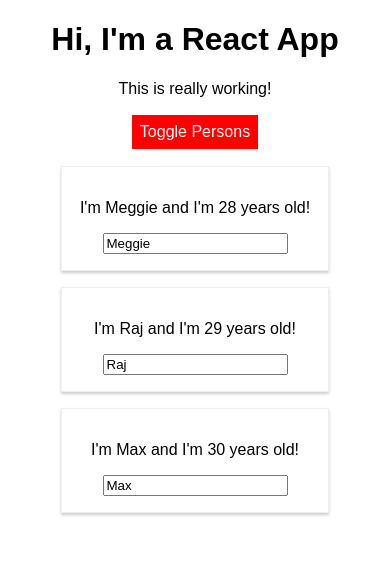
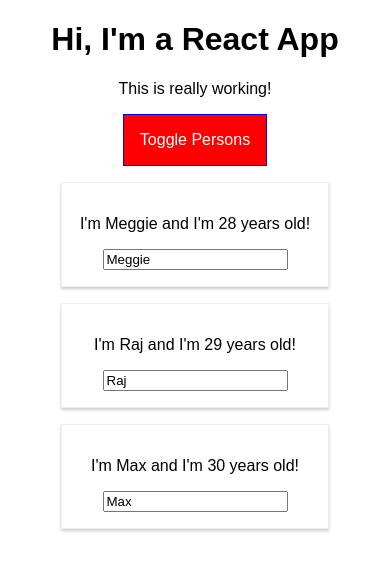
Before and after one commit to meghna-saxena/react-app, a React app in the folder StylingComponents/: page / in a window 390 px wide. Both pictures are taken after a click on the button "Toggle Persons". Shown: the top 570 px of the page. Built offline with nearby package versions, Linux system fonts and the light colour scheme.

Commit message:
scoped styling with pseudoselectors & media queries using css modules

```diff
--- a/StylingComponents/src/App.css
+++ b/StylingComponents/src/App.css
@@ -9,3 +9,26 @@
 .bold {
   font-weight: bold;
 }
+
+.App button {
+  border: 1px solid blue;
+  padding: 16px;
+  background-color: green;
+  font: inherit;
+  color: white;
+  cursor: pointer;
+}
+
+.App button:hover {
+  background-color: lightgreen;
+  color:  black;
+}
+
+.App button.Red { /* button with Red class */
+  background-color: red;
+}
+
+.App button.Red:hover {
+  background-color: salmon;
+  color: black;
+}
--- a/StylingComponents/src/App.js
+++ b/StylingComponents/src/App.js
@@ -44,16 +44,8 @@
   }
 
   render() {
-    const style = {
-      backgroundColor: 'green',
-      color: 'white',
-      font: 'inherit',
-      border: '1px solid white',
-      padding: '8px',
-      cursor: 'pointer',
-    };
-
     let persons = null;
+    let btnClass = '';
 
     if (this.state.showPersons) {
       persons = (
@@ -69,7 +61,7 @@
         </div>
       );
 
-      style.backgroundColor = 'red';
+      btnClass = classes.Red;
     }
 
     const assignedClasses = []; //since classes is an array, join it while binding it to <p className>
@@ -85,7 +77,7 @@
         <h1>Hi, I'm a React App</h1>
         <p className={assignedClasses.join(' ')}>This is really working!</p>
         <button
-          style={style}
+          className={btnClass}
           onClick={this.togglePersonsHandler}>Toggle Persons</button>
         {persons}
       </div>
--- a/StylingComponents/src/Person/Person.css
+++ b/StylingComponents/src/Person/Person.css
@@ -6,3 +6,9 @@
     padding: 16px;
     text-align: center;
 }
+
+@media (min-width: 500px) {
+    .Person {
+        width: 450px;
+    }
+}
```
Also changed, not shown: 1 other file (tests, documents, lock files or other folders).
